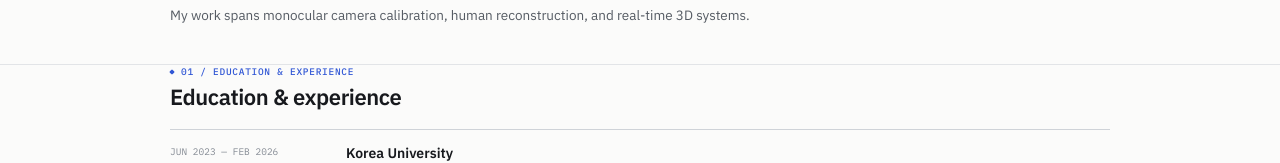
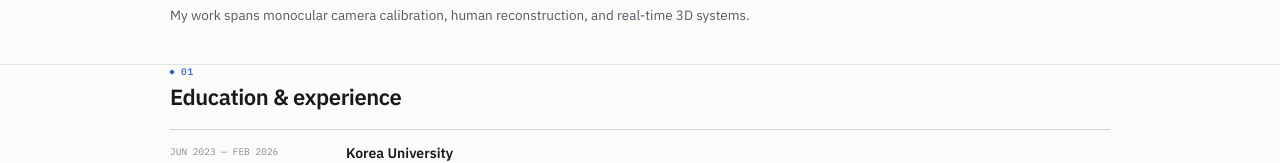
Before and after one commit to GraceCheong/web, a React (Vite) app: page / in a window 1280 px wide. Shown: the part 263-426 px from the top of the page. Built offline with nearby package versions, Linux system fonts and the light colour scheme.

Commit message:
Simplify About.jsx section label

```diff
--- a/src/components/About.jsx
+++ b/src/components/About.jsx
@@ -4,7 +4,7 @@ export default function About() {
   return (
     <section className="wrap section" id="about">
       <div className="section-head">
-        <span className="eyebrow">01 / Education &amp; Experience</span>
+        <span className="eyebrow">01</span>
         <h2>Education &amp; experience</h2>
       </div>
 
```
